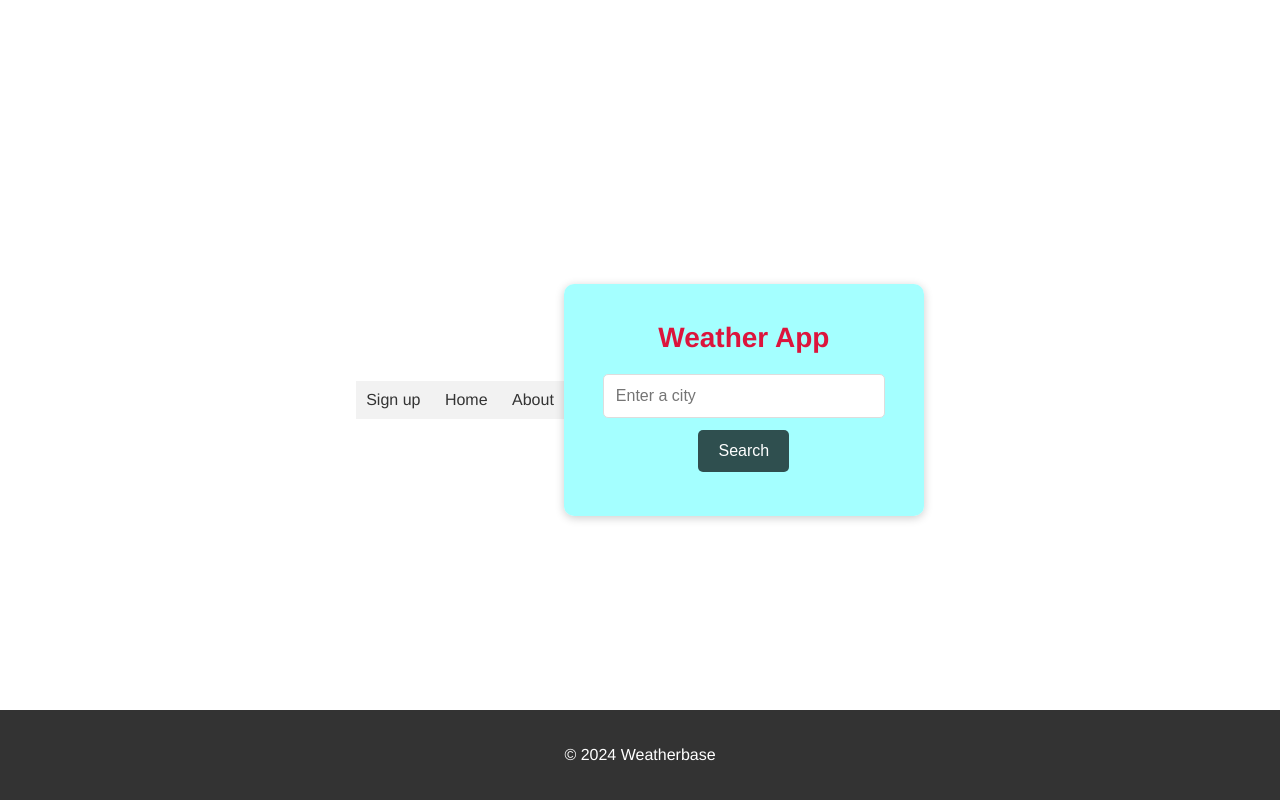
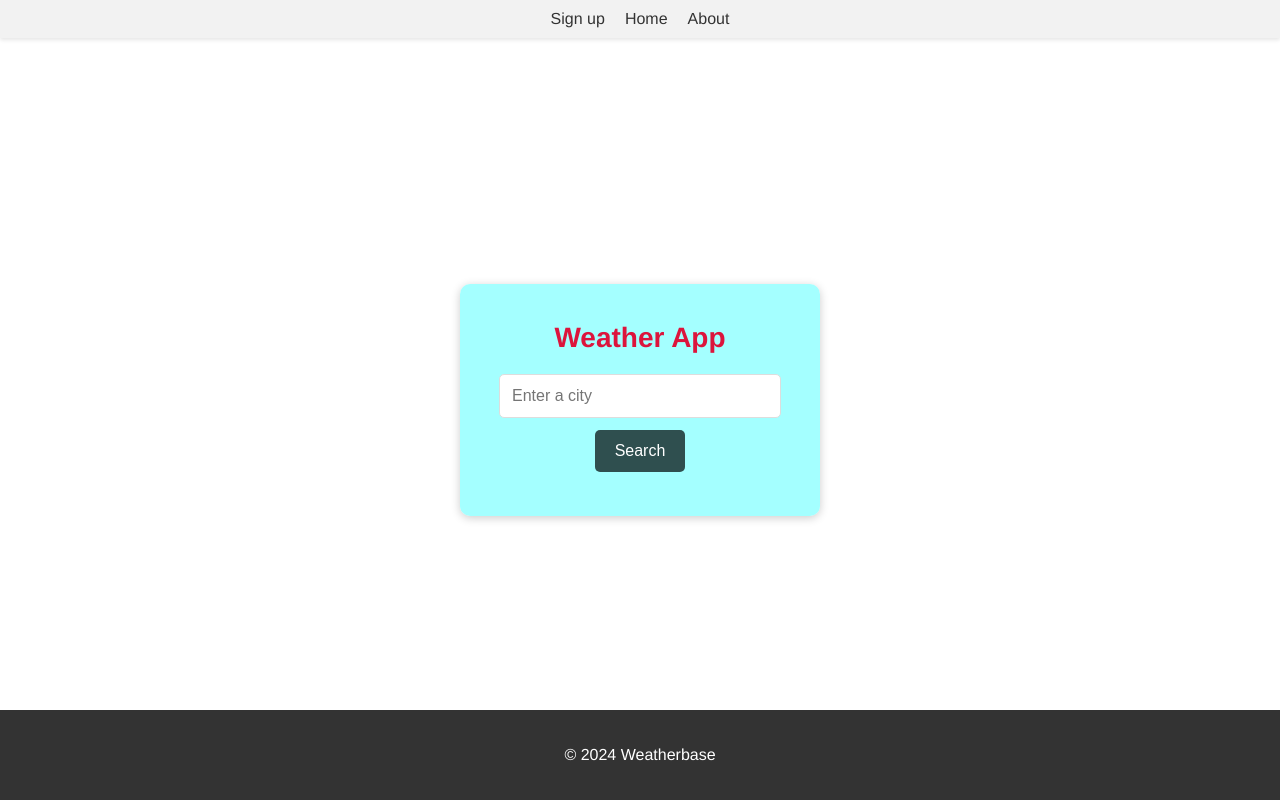
Before and after one commit to nanaoliviane/alx-portfolio-project, a plain HTML site: page index.html in a window 1280 px wide. Drawn offline with Linux system fonts and the light colour scheme.

Commit message:
styled the navigation bar to acquire desired results

```diff
--- a/style.css
+++ b/style.css
@@ -20,13 +20,21 @@ body {
 
 .navigation {
     background-color: #f2f2f2;
-    padding: 10px;
+    padding: 10px 0;
+    position: fixed;
+    top: 0;
+    width: 100%;
+    z-index: 1000;
+    box-shadow: 0 2px 4px rgba(0, 0, 0, 0.1);
 }
 
 .navigation ul {
     list-style: none;
     margin: 0;
     padding: 0;
+    overflow: hidden;
+    display: flex;
+    justify-content: center;
 }
 
 .navigation ul li {
```
